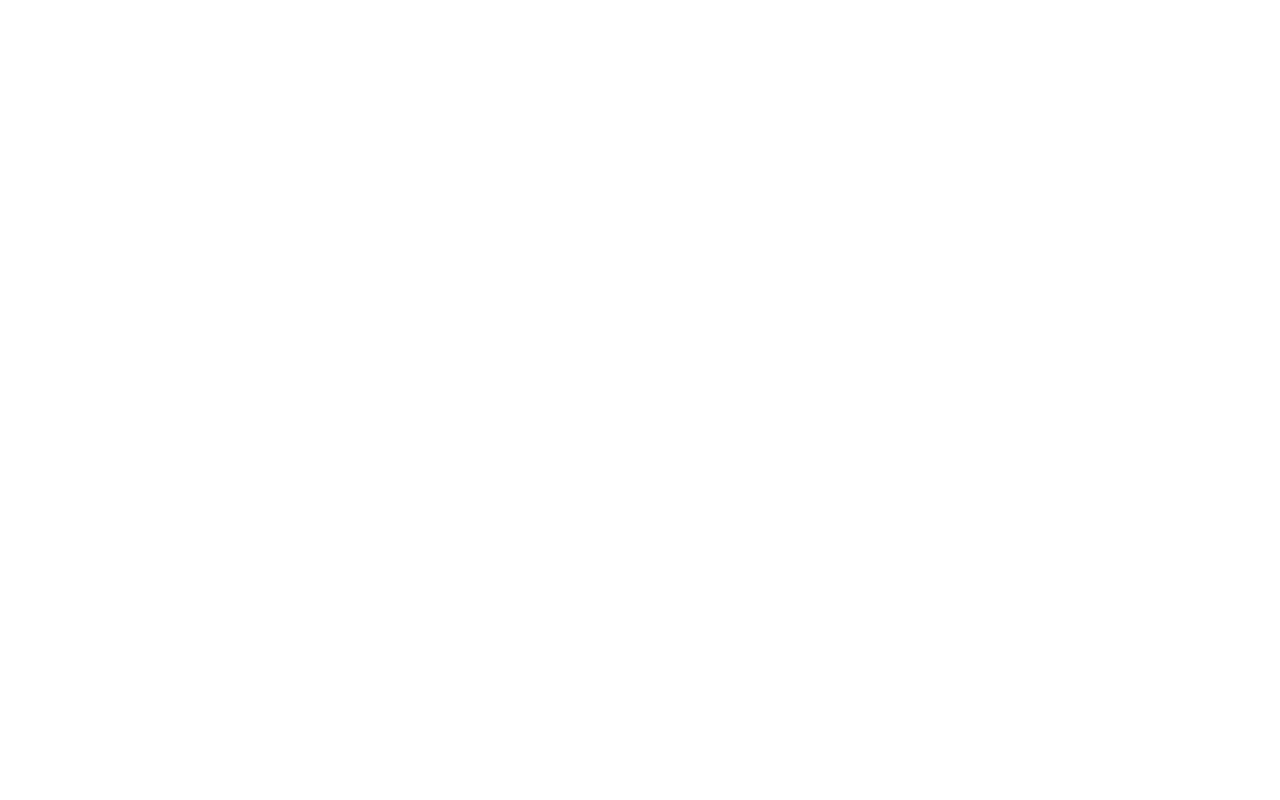
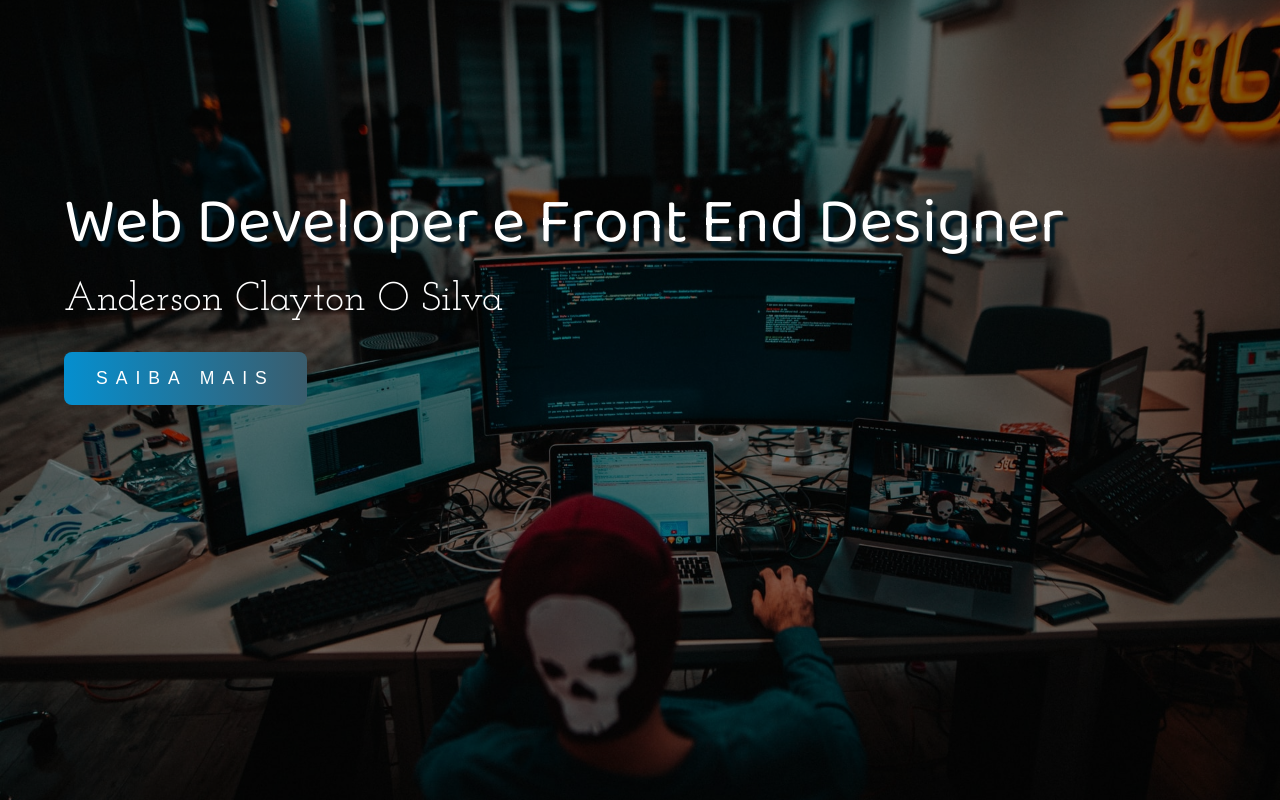
Before and after one commit to Andersonclayton987/Portifolio, a plain HTML site: page index.html in a window 1280 px wide. Drawn offline with Linux system fonts and the light colour scheme.

Commit message:
:package header:

```diff
--- a/index.html
+++ b/index.html
@@ -6,12 +6,28 @@
     <meta http-equiv="X-UA-Compatible" content="IE=edge">
     <meta name="viewport" content="width=device-width, initial-scale=1.0">
     <link rel="stylesheet" href="style.css">
+    <link rel="apple-touch-icon" sizes="180x180" href="imagens/apple-touch-icon.png">
+    <link rel="icon" type="image/png" sizes="32x32" href="imagens/favicon-32x32.png">
+    <link rel="icon" type="image/png" sizes="16x16" href="imagens/favicon-16x16.png">
+    <link rel="manifest" href="/site.webmanifest">
     <title>Portifolio</title>
 
 </head>
 
+<body>
+    <div class="container">
+        <header>
+            <div class="img-wrapper">
+                <img src="imagens/BG.jpg" alt="">
+            </div>
+            <div class="banner">
+                <h1>Web Developer e Front End Designer</h1>
+                <p>Anderson Clayton O Silva</p>
+                <button>Saiba Mais</button>
+            </div>
+        </header>
 
-<body>
+    </div>
 
 </body>
 
--- a/style.css
+++ b/style.css
@@ -1,3 +1,102 @@
 @import url('https://fonts.googleapis.com/css2?family=Baloo+2:wght@400;500;600;700;800&family=Josefin+Slab:ital,wght@0,100;0,200;0,300;0,400;0,500;0,600;0,700;1,100;1,200;1,300;1,400;1,500;1,600;1,700&family=Mulish:ital,wght@0,200;0,300;0,400;0,500;0,600;0,700;1,200;1,300;1,400;1,500;1,600&display=swap');
 
-@import url('https://cdnjs.cloudflare.com/ajax/libs/font-awesome/5.15.3/css/all.min.css')
+@import url('https://cdnjs.cloudflare.com/ajax/libs/font-awesome/5.15.3/css/all.min.css');
+
+*{
+    margin: 0;
+    padding: 0;
+}
+
+header{
+    width: 100%;
+    height: 100vh;
+    overflow: hidden; /*Evita a barra de rolagem*/
+    position: relative;
+}
+
+.img-wrapper{
+    width: 100%;
+    height: 100%;
+    background-color: black;
+}
+
+.img-wrapper img{
+    width: 100%;
+    height: 100%;
+    object-fit: cover; /*Evita que a imagem fique distorcida */
+    opacity: 0.5;
+    animation: zoom 5s;
+}
+
+@keyframes zoom {
+    0%{
+        transform: scale(1.5);
+    }
+    100%{
+        transform: scale(1);
+    }
+
+} /*Anima a imagem com um zoom*/
+
+.banner{
+    position: absolute;
+    top: 25%;
+    left: 5%;
+}
+
+.banner h1{
+    color: white;
+    font-size: 4rem;/*Fonte padrão dos navegadores é 16px, se usar '1rem' a fonte sera proporcional aos navegadores, a medida que o numero aumenta ela é multiplicada*/
+    font-family: "Baloo 2", serif;
+    font-weight: 200; /*Diminue o peso reduzindo o negrito*/
+    text-shadow: .3rem .4rem 2px rgb(2, 26, 36); /*Coloca uma sonbra no texto*/
+    line-height: 3rem;
+    margin-bottom: 2rem;
+    opacity: 0;
+    animation: moveBanner 1s 0.5s forwards;
+
+}
+
+@keyframes moveBanner{
+    0%{
+        transform: translateY(10rem) rotateY(-30deg);
+    }
+    100%{
+        transform: translateY(0) rotateY(0);
+        opacity: 1;
+    }
+} /*Vai animar os textos e o botão*/
+
+.banner p{
+    color: white;
+    font-family: 'Josefin Slab', serif;
+    font-size: 2.5rem;
+    margin-bottom: 2rem;
+    opacity: 0;
+    animation: moveBanner 1s 0.7s forwards;
+
+}
+
+.banner button{
+    font-family: "Mulish" serif;
+    color: white;
+    font-size: 1.1rem;
+    text-transform: uppercase;/*Deixa maiscula*/
+    background-color: rgb(58, 149, 192); /*Cor de fundo*/
+    background: linear-gradient(to left, rgb(59, 93, 109), rgb(5, 143, 207)); /*Escure a cor da esquerada para a direita*/
+    padding: 1rem 2rem 1rem 2rem; /*um valor é aplicado nos quatro cantos, dois valores o primeiro valor em cima e embaixo e o segundo valor direita e esquerda, com quatro valores
+    em sentido horario o primeiro em cima, dereita embaixo e esquerda*/
+    border: none; /* sem borda*/
+    border-radius: 8px;
+    letter-spacing: 0.5rem; /*Dá uma espaço entre as letras*/
+    cursor: pointer; /*Identifica o elemnto como o curso*/
+    opacity: 0;
+    animation: moveBanner 1s 0.9s forwards;
+
+}
+}
+
+.banner button:hover{
+    opacity: 0.5;
+    color: black;
+} /*Hover é uma pseuda classe que identifica uma ação*/
```
Also changed, not shown: imagens/BG.jpg (added), imagens/android-chrome-192x192.png (renamed from android-chrome-192x192.png), imagens/android-chrome-512x512.png (renamed from android-chrome-512x512.png), imagens/apple-touch-icon.png (renamed from apple-touch-icon.png), imagens/favicon-16x16.png (renamed from favicon-16x16.png), imagens/favicon-32x32.png (renamed from favicon-32x32.png), site.webmanifest, 1 other file.
